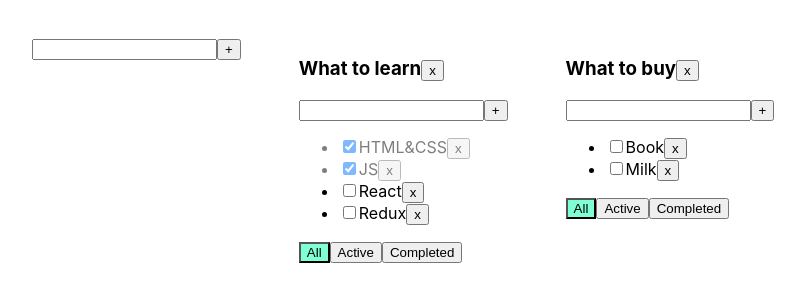
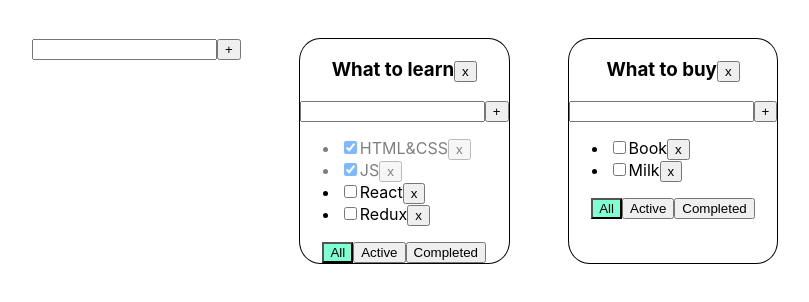
Before and after one commit to ViacheslavChistiakov/ToDoList, a React (Create React App) app: page / in a window 1280 px wide. Shown: the top 302 px of the page, without its empty margins (6-815 px from the left). Built offline with nearby package versions, Linux system fonts and the light colour scheme.

Commit message:
added Editable input

```diff
--- a/src/App.css
+++ b/src/App.css
@@ -7,8 +7,33 @@
   margin-right: 58px;
 }
 
+
+
+.firstSector {
+  border: solid 1px;
+  border-radius: 10%;
+  border-width: 100%;
+}
+
+.firstSector > h3 {
+  text-align: center;
+
+}
+
+.firstSector > li {
+  text-decoration: none;
+}
+
+.filter {
+  display: flex;
+  justify-content: center;
+
+}
+
+
 .error {
   border: red 1px solid;
+
 }
 
 .error-message {
--- a/src/App.tsx
+++ b/src/App.tsx
@@ -3,7 +3,7 @@ import './App.css';
 import TodoList, { TaskType } from './components/TodoList';
 import { v1 } from 'uuid';
 import AddItemForm from './components/AddItemForm';
-import { title } from 'process';
+
 
 export type FillterValuesType = 'all' | 'completed' | 'active'
 type toDoListType = {
--- a/src/components/TodoList.tsx
+++ b/src/components/TodoList.tsx
@@ -41,7 +41,7 @@ export function TodoList(props: PropsType) {
   }
 
     return (
-      <div>
+      <div className="firstSector">
         <h3><EditableSpan title={props.title} onChange={changeToDoListTitle}/>
         <button onClick={removeToDoList}>x</button>
         </h3>
@@ -66,7 +66,7 @@ export function TodoList(props: PropsType) {
           })
           }
         </ul>
-        <div>
+        <div className="filter">
           <button className={props.filter === 'all' ? "active-filter" : ""} onClick={onAllClickHundler}>All</button>
           <button className={props.filter === 'active' ? "active-filter" : ""} onClick={onActiveClickHundler}>Active</button>
           <button className={props.filter === 'completed' ? "active-filter" : ""} onClick={onCompletedClickHundler}>Completed</button>
```
